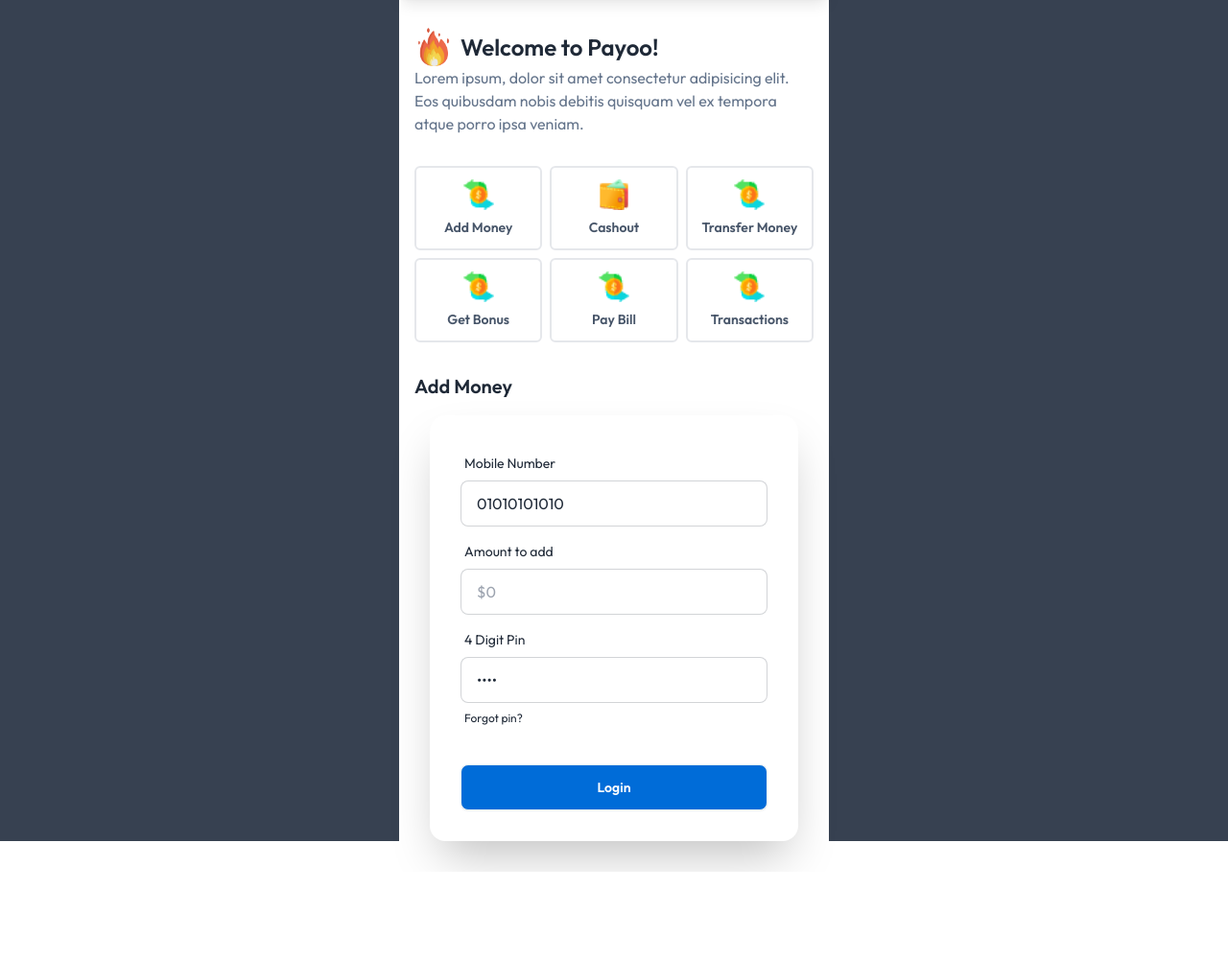
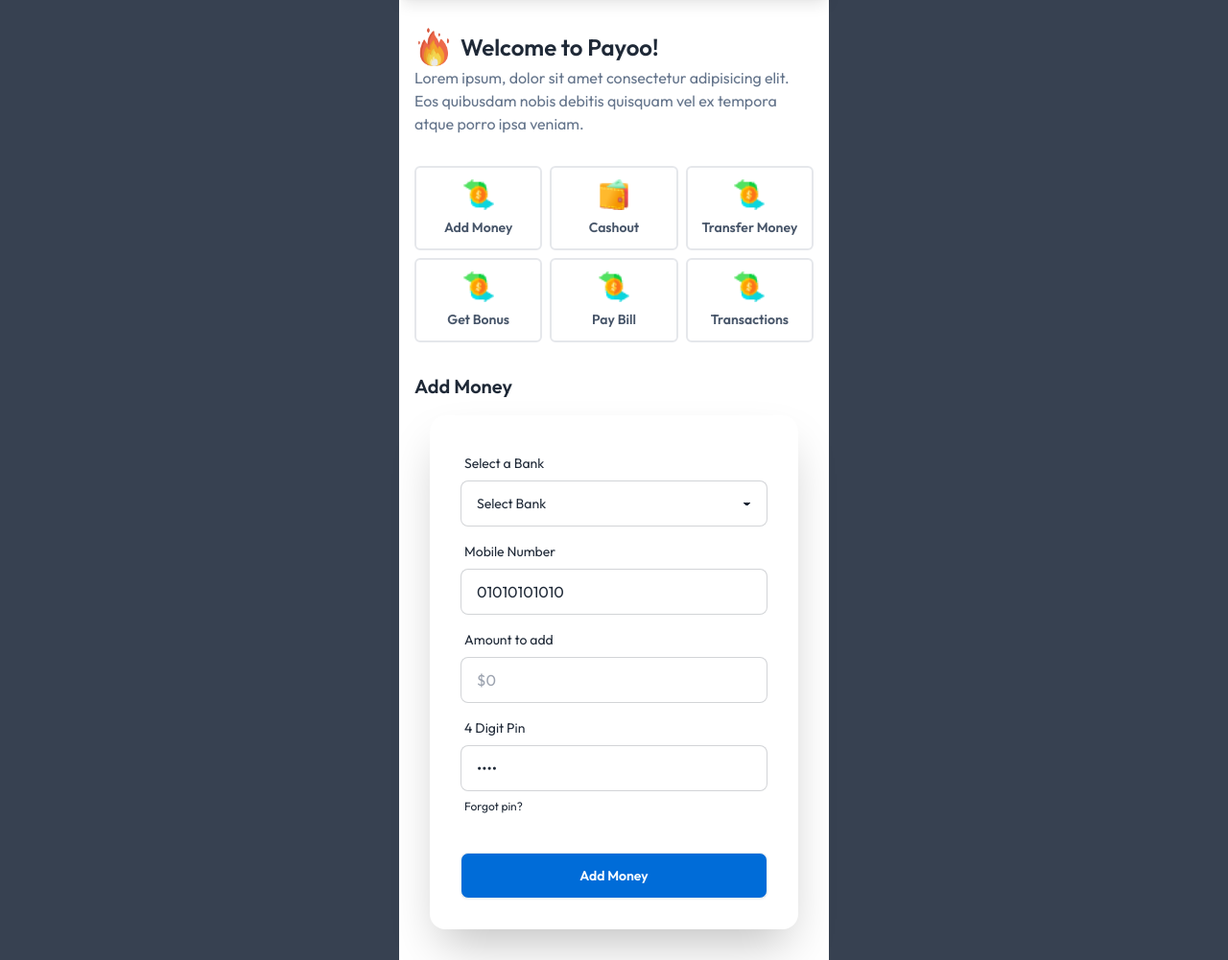
Before and after one commit to swarupSikder/Payoo, a plain HTML site: page home.html in a window 1280 px wide. Shown: the part 87-1088 px from the top of the page at 96% size. Before the commit the page ends 996 px from the top, so only its background shows below. Drawn offline with nearby package versions, Linux system fonts and the light colour scheme.

Commit message:
addmoney section updated

```diff
--- a/home.html
+++ b/home.html
@@ -48,7 +48,7 @@
     <!--        -->
     <!-- (main) -->
     <!--        -->
-    <main class="max-w-md min-h-screen bg-white mx-auto">
+    <main class="max-w-md bg-white mx-auto">
 
         <!-- (header) -->
         <nav class="flex justify-around py-4 shadow-lg">
@@ -149,7 +149,7 @@
         <!--         -->
         <!--add-money-->
         <!--         -->
-        <section class="my-8 mx-4">
+        <section class="mt-8 mx-4 pb-8">
 
             <!--section title-->
             <h1 class="text-xl font-semibold mb-4">Add Money</h1>
@@ -158,6 +158,23 @@
             <!--main content-->
             <div class="card bg-base-100 w-full max-w-sm mx-auto shrink-0 shadow-2xl">
                 <form class="card-body">
+
+                    <!-- (select a bank) -->
+                    <div class="form-control">
+                        <label class="label">
+                            <span class="label-text">Select a Bank</span>
+                        </label>
+
+                        <select class="select select-bordered">
+                            <option disabled selected>Select Bank</option>
+                            <option>bKash</option>
+                            <option>Nagod</option>
+                            <option>Rocket</option>
+                            <option>UCash</option>
+                            <option>iPay</option>
+                        </select>
+
+                    </div>
 
                     <!-- (mobile number) -->
                     <div class="form-control">
@@ -173,8 +190,8 @@
                         <label class="label">
                             <span class="label-text">Amount to add</span>
                         </label>
-                        <input id="amount-to-add" type="number" placeholder="$0" class="input input-bordered"
-                            value="" required />
+                        <input id="amount-to-add" type="number" placeholder="$0" class="input input-bordered" value=""
+                            required />
                     </div>
 
                     <!-- (pin) -->
@@ -189,9 +206,9 @@
                         </label>
                     </div>
 
-                    <!-- (login button) -->
-                    <div id="login-btn" class="form-control mt-6">
-                        <button class="btn bg-primary-color text-white">Login</button>
+                    <!-- (add money button) -->
+                    <div id="add-money-btn" class="form-control mt-6">
+                        <button class="btn bg-primary-color text-white">Add Money</button>
                     </div>
                 </form>
             </div>
```
